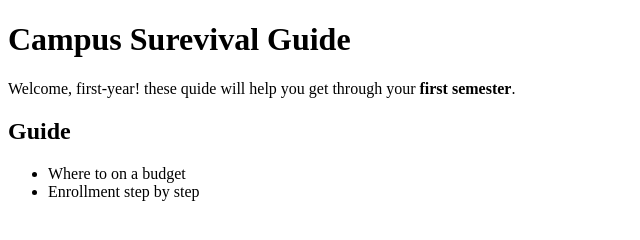
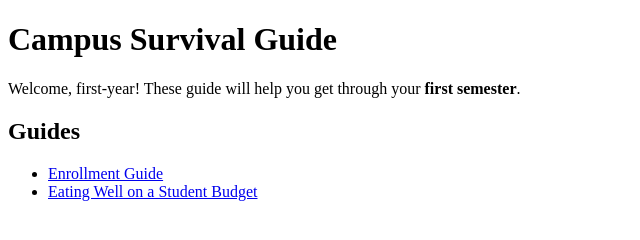
Before and after one commit to VincentManlangit10/campus-guide-css-martisano-, a plain HTML site: page index.html in a window 1280 px wide. Shown: the whole page, without its empty margins (0-640 px from the left). Drawn offline with Linux system fonts and the light colour scheme.

Commit message:
Update index.html

```diff
--- a/index.html
+++ b/index.html
@@ -3,18 +3,16 @@
 <head>
     <meta charset="UTF-8">
     <meta name="viewport" content="width=device-width, initial-scale=1.0">
-    <title>Campus Surevival Guide</title>
+    <title>Campus Survival Guide</title>
 </head>
 <body>
-    <h1>Campus Surevival Guide</h1>
-    <p> Welcome, first-year! these quide will help you
-        get through your <strong>first semester</strong>.</p>
-    <h2>Guide</h2>
+    <h1>Campus Survival Guide</h1>
+    <p>Welcome, first-year! These guide will help you get through your <strong>first semester</strong>.</p>
 
+    <h2>Guides</h2>
     <ul>
-        <li><a herf="guides/food.html">Where to on a budget</a></li>
-        <li><a herf="guides/food.html">Enrollment step by step</a></li>
+        <li><a href="guides/enrollment.html">Enrollment Guide</a></li>
+        <li><a href="guides/food.html">Eating Well on a Student Budget</a></li>
     </ul>
-
 </body>
 </html>
```
